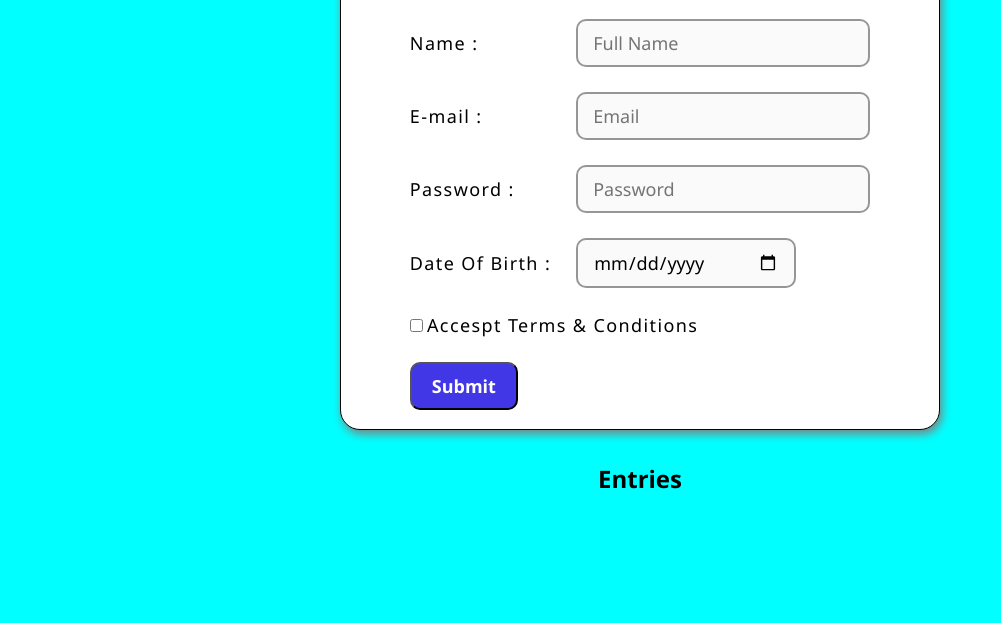
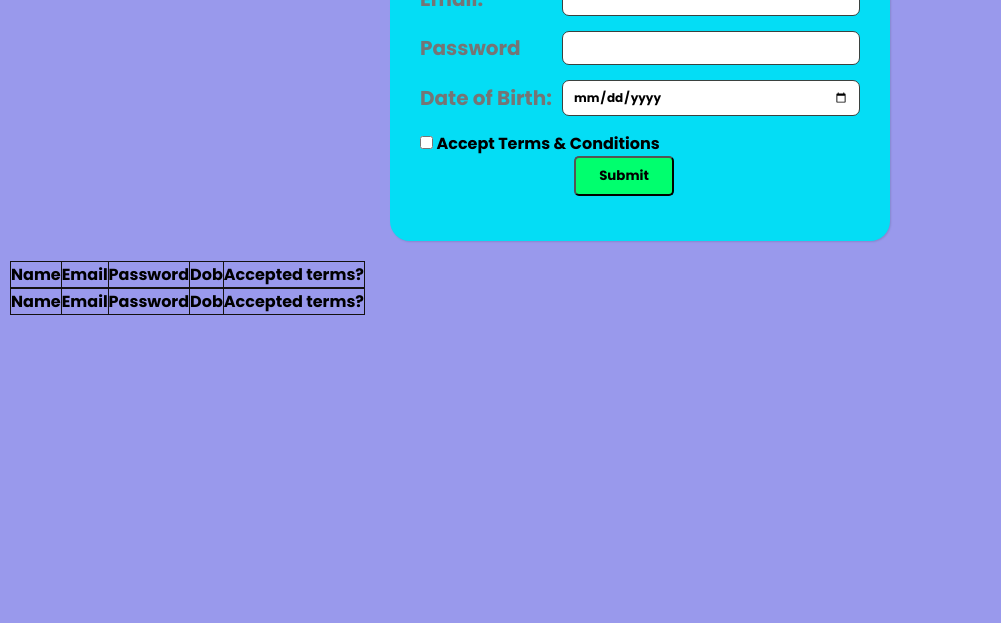
Before and after one commit to saikumar9949/node, a website: page registration.html in a window 1280 px wide. Shown: the part 177-800 px from the top of the page, without its empty margins (0-1001 px from the left). Drawn offline with Linux system fonts and the light colour scheme.

Commit message:
Update registration.html

```diff
--- a/registration.html
+++ b/registration.html
@@ -1,166 +1,67 @@
 <!DOCTYPE html>
 <html lang="en">
-  <head>
-    <meta charset="UTF-8" />
-    <meta http-equiv="X-UA-Compatible" content="IE=edge" />
-    <meta name="viewport" content="width=device-width, initial-scale=1.0" />
-    <title>Registration Form</title>
-    <link rel="stylesheet" href="style.css" />
-    <script src="scripts.js" defer></script>
-    <style>
-      * {
-        margin: 0;
-        padding: 0;
-        box-sizing: border-box;
-        font-family: "Segoe UI", Tahoma, Geneva, Verdana, sans-serif;
-      }
-      body {
-        background-color:aqua;
-      }
-      .head {
-        margin-top: 1rem;
-        /* color: white; */
-      }
-      .box {
-        display: flex;
-        align-items: center;
-        justify-content: center;
-        margin-top: 3rem;
-      }
-      .form {
-        display: flex;
-        align-items: center;
-        flex-direction: column;
-        background-color: white;
-        width: 600px;
-        height: 500px;
-        box-shadow: 2px 4px 10px gray;
-        border: 1px solid black;
-        border-radius: 20px;
-        padding: 20px;
-      }
-      .input {
-        padding: 10px 15px;
-        border: 2px solid rgba(0, 0, 0, 0.4);
-        font-size: 18px;
-        outline: none;
-        border-radius: 10px;
-        background-color: rgba(0, 0, 0, 0.02);
-      }
-      label {
-        font-size: 18px;
-        letter-spacing: 1.4px;
-      }
-      .tableForm {
-        margin-top: 10px;
-      }
-      .btn {
-        background-color: rgb(66, 55, 231);
-        color: white;
-        padding: 10px 20px;
-        font-size: large;
-        font-weight: 600;
-        border-radius: 10px;
-      }
+<head>
+    <meta charset="UTF-8">
+    <meta http-equiv="X-UA-Compatible" content="IE=edge">
+    <meta name="viewport" content="width=device-width, initial-scale=1.0">
+    <title>Registration </title>
+    <link rel="stylesheet" href="form.css">
 
-      input:invalid:focus {
-        border: 2px solid red;
-      }
+</head>
+<body >
+    <div class="whole">
+        <h2 class="title">Registration Form</h2>
+        <br>
+        <form class="form" id="form">
+            <div class="inputform">
+                <label for="name">User Name:</label>
+                <input required type="text" id="name" name="name" class="input" >
+            </div>
 
-      .table {
-        border: 2px solid black;
-        margin: 40px auto;
-      }
+            <div class="inputform">
+                <label for="email">Email:</label>
+                <input required type="email" id="email" name="email" class="input">
+            </div>
 
-      .td,
-      .th {
-        padding: 10px;
-        text-align: center;
-      }
+            <div class="inputform">
+                <label for="password">Password</label>
+                <input required type="password" id="password"name="password" class="input">
+            </div>
 
-      .subHead {
-        text-align: center;
-        margin-top: 2rem;
-      }
-    </style>
-  </head>
-  <body>
-    <h1 align="center" class="head">WD201 - Level 2</h1>
-    <div class="box">
-      <form class="form" id="form">
-        <h2 align="center">REGISTRATION FORM</h2>
+            <div class="inputform">
+                <label for="dob">Date of Birth:</label>
+                <input required type="date" id="dob" name="dob" class="input">
+            </div>
 
-        <table class="tableForm" cellspacing="25px">
-          <tr>
-            <td><label for="name">Name :</label></td>
-            <td>
-              <input
-                class="input"
-                type="text"
-                name="name"
-                id="name"
-                placeholder="Full Name"
-                required
-              />
-            </td>
-          </tr>
-          <tr>
-            <td><label for="email">E-mail :</label></td>
-            <td>
-              <input
-                class="input"
-                type="email"
-                name="email"
-                id="email"
-                placeholder="Email"
-                required
-              />
-            </td>
-          </tr>
-          <tr>
-            <td><label for="name">Password :</label></td>
-            <td>
-              <input
-                class="input"
-                type="password"
-                name="password"
-                id="password"
-                placeholder="Password"
-                required
-              />
-            </td>
-          </tr>
-          <tr>
-            <td><label for="dob">Date Of Birth :</label></td>
-            <td>
-              <input
-                style="width: 220px"
-                class="input"
-                type="date"
-                name="dob"
-                id="dob"
-                required
-              />
-            </td>
-          </tr>
-          <tr>
-            <td colspan="2">
-              <input type="checkbox" name="agree" id="agree" />
-              <label for="checkbox">Accespt Terms & Conditions</label>
-            </td>
-          </tr>
-          <tr>
-            <td>
-              <button class="btn" type="submit">Submit</button>
-            </td>
-          </tr>
-        </table>
-      </form>
+
+            <!-- <div class="inputform">
+                <label>Gender</label>
+                <select class="input">
+                    <option value="">Select</option>
+                    <option value="Male">Male</option>
+                    <option value="Female">Female</option>
+                </select>
+            </div> -->
+            <div class="terms">
+                <input type="checkbox" id="acceptTerms" name="checkbox">
+                <label for="acceptTerms">Accept Terms & Conditions</label>
+            </div>
+
+            <div class="inputform">
+                <input type="submit" id="submit" value="Submit">
+            </div>
+        </form>
     </div>
-
-    <div class="entry">
-      <h2 class="subHead">Entries</h2>
-      <div id="tableDiv"></div>
-    </div>
-  </body>
+    <div id="displayTable"></div>
+    <table id="displayTable">
+        <tr>
+            <th>Name</th>
+            <th>Email</th>
+            <th>Password</th>
+            <th>Dob</th>
+            <th>Accepted terms?</th>
+        </tr>
+    </table>
+    <script src="validate.js"></script>
+</body>
 </html>
```
